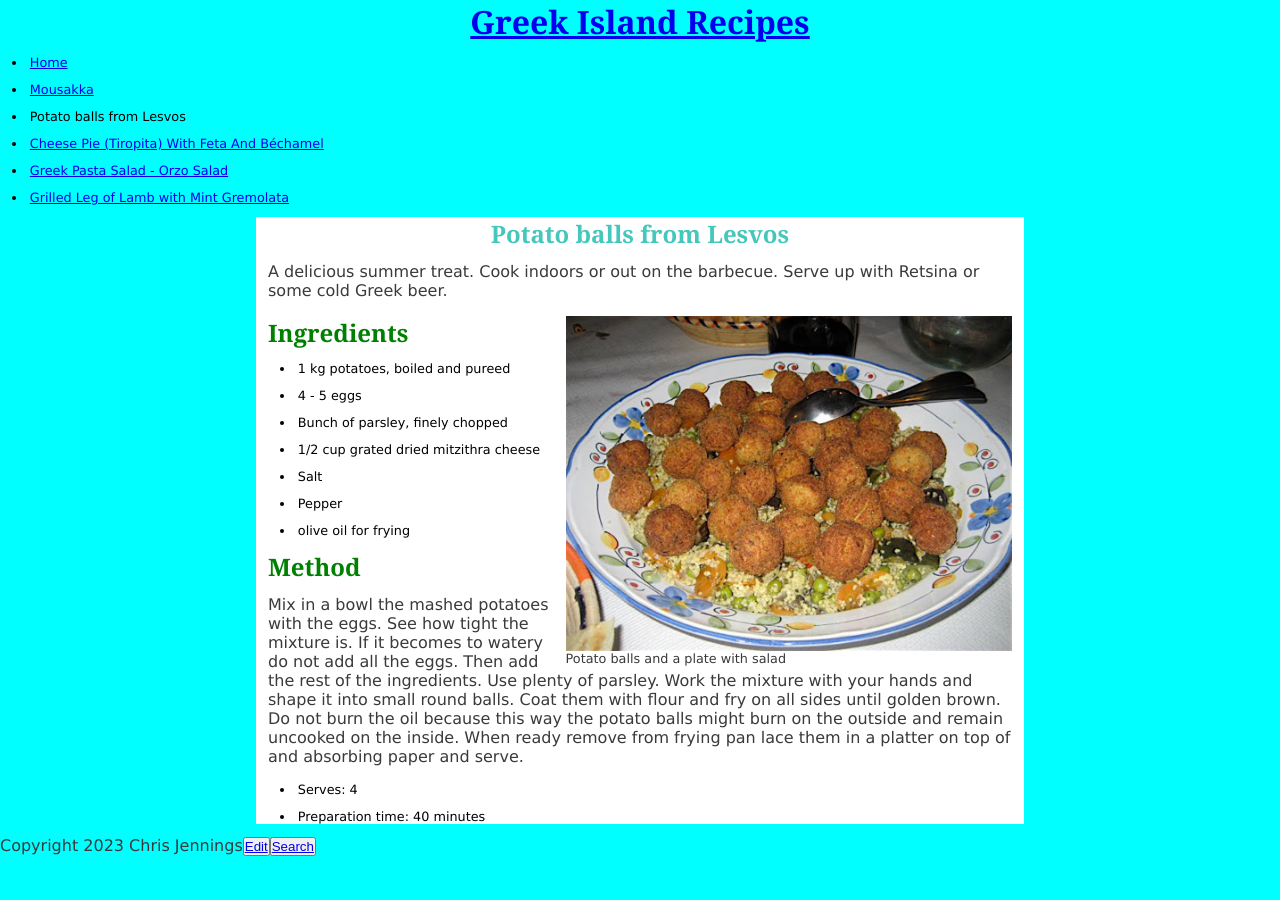
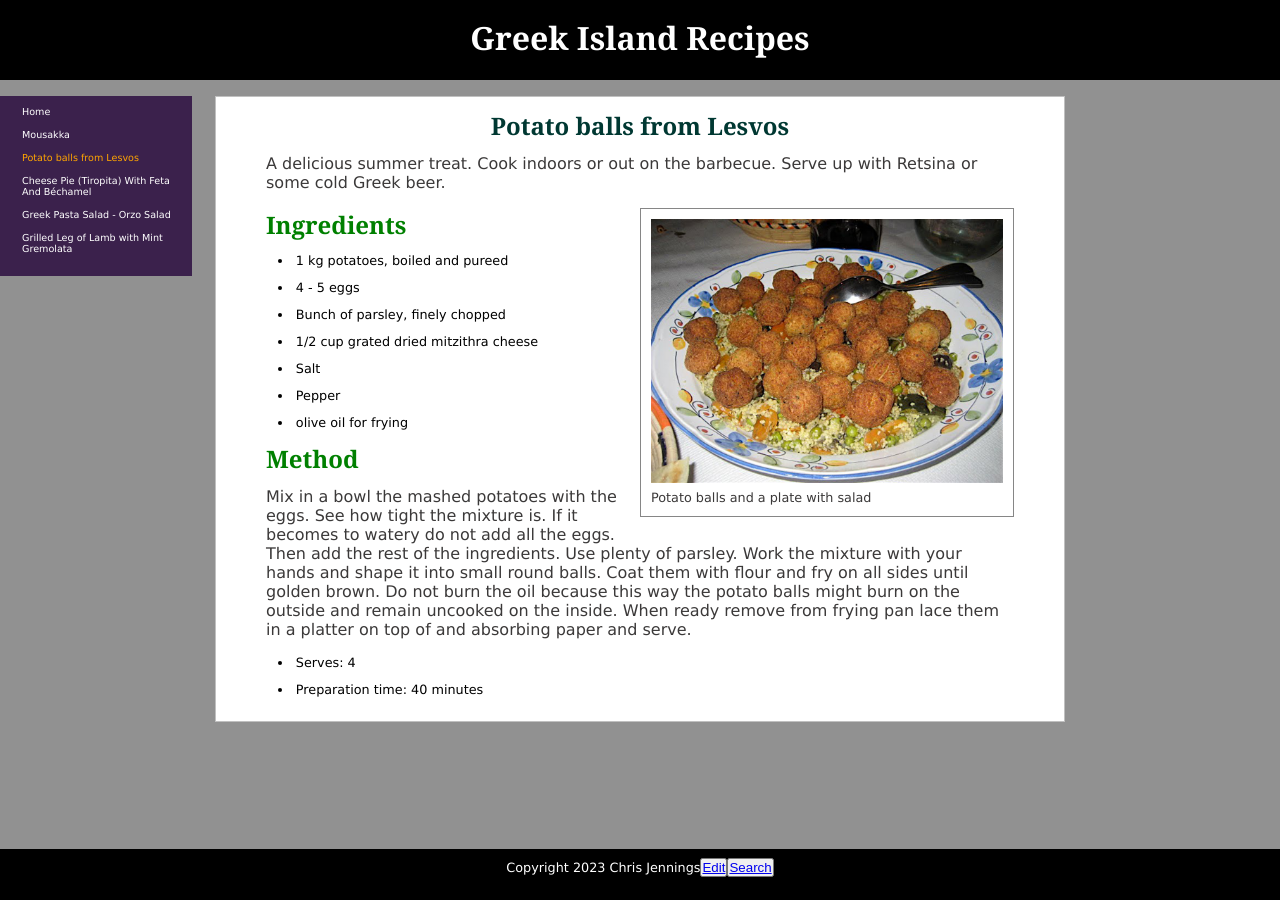
Before and after one commit to chrisatbrookes/greekrecipes, a Jekyll site: the page built from _recipes/recipe1.md, in a window 1280 px wide. Built offline with Jekyll 4.4.1, drawn with Linux system fonts in a browser that asks for light colours.

Commit message:
Update recipes.css

```diff
--- a/styles/recipes.css
+++ b/styles/recipes.css
@@ -15,12 +15,23 @@
 /* the rest is up to you */
 
 body {
-
-  background-color: cyan;
+  background-color: rgb(145, 145, 145);
+  padding-top: 6em;
 }
 
+.recipeshome {
+  background-color: white;
+  padding-top: 1em;
+  margin-top: 0;
+}
+
+.recipeshome header {
+  display:none;
+}
+
+
 h1 {
-  color: rgb(69, 200, 187);
+  color: rgb(0, 56, 50);
   margin-bottom: 12px;
   text-align: center;
 }
@@ -34,26 +45,91 @@ h1,h2 {
   font-family: Georgia, 'Times New Roman', Times, serif;
 }
 
+
+.listing h1 {
+  text-align: left;
+}
+
+.recipe-teaser h1 a {
+  text-decoration: none;
+  color: rgb(18, 101, 146);
+  /* padding: 10px; */
+}
+
+.recipe-teaser a:hover {
+  color: chocolate;
+}
+
 p {
 color:rgb(59, 57, 57);
 margin-bottom:1em;
 }
 
+.recipeshome p {
+  font-size: 1.2em;
+}
+
+.recipeshome main p:first-of-type {
+  color:rgb(255, 255, 255);
+  font-size: 1.4em;
+  background-color: rgb(75, 124, 173);
+  padding: 4px;
+}
+
+header {
+  text-align: center;
+  background-color: black;
+  position:fixed;
+  top: 0;
+  padding: 1em 0;
+  width: 100%;
+  z-index: 1;
+  height:5rem;
+}
+
+header h1 a {
+  text-decoration: none;
+  color:white;
+}
+
 main {
-width: 60%;
+width: 70%;
 max-width:850px;
 /* border:1px solid purple; */
-padding: 0 12px;
+padding: 12px 50px;
 margin:0 auto;
 background-color: white;
+border: 1px solid silver;
+overflow: auto;
 }
 
-img {
-width:60%;
-float:right;
+.home {
+  width: 60%;
+  /* float:right; */
+  margin: 2em auto;
+}
+
+.home img {
+width:100%;
 }
 
 
+
+footer {
+  position: fixed;
+  bottom: 0;
+  width:100%;
+  height: 4em;
+  background-color: black;
+  font-size: .8em;
+
+}
+
+footer p {
+  text-align: center;
+  color:white;
+  line-height: 3;
+}
 
 ul {
   margin-left: 12px;
@@ -67,8 +143,115 @@ margin-bottom: 12px;
 list-style-position: inside;
 }
 
+img {
+  width: 100%;
+  /* float:right; */
+  /* margin-left: 5px; */
+}
+
 .caption {
   font-size: .8em;
+  /* float:right; */
+  width:50%;
+  text-align: center;
+}
+
+p:has(img) {
   float:right;
-  width:60%;
+  border:1px solid rgb(134, 134, 134);
+  width: 50%;
+  padding: 10px;
+  margin-left: 1em;
 }
+
+/* p:nth-child(n+6):has(img) {
+  float:right;
+  border:1px solid rgb(135, 135, 135);
+  width: 50%;
+  padding: 10px;
+  margin-left: 1em;
+  } */
+
+
+
+/* the menu */
+
+nav a {
+  color: white;
+  text-decoration: none;
+}
+
+nav {
+  background-color: rgba(43, 13, 64, 0.84);
+  display: block;
+  /* border: 1px solid red; */
+  width: 15%;
+  padding: 10px;
+  margin: 0;
+  min-width: 120px;
+  position:fixed;
+  top:6em;
+  left:0;
+  z-index: 12;
+}
+
+nav ul {
+  list-style: none;
+}
+
+nav ul li {
+font-size: .6rem;
+}
+
+.recipehere {
+  color:orange;
+  }
+
+.recipe-teaser {
+  border:1px solid rgb(161, 161, 161);
+  padding: 1em;
+  flex-basis: 300px;
+  flex-grow: 1;
+  margin:1em;
+}
+
+.list {
+  display:flex;
+  flex-wrap: wrap;
+  justify-content: space-between;
+}
+
+
+  /* now comes the media queries */
+
+
+  @media screen and (max-width: 700px) {
+
+    nav {
+    margin:0;
+    position: static;
+    width:100%;
+    }
+
+    nav ul {
+    font-size:1rem;
+    }
+
+      main {
+      width: 100%;
+      }
+
+      body {
+      background-color: white;
+      padding-top: 5em;
+    }
+
+
+    p:has(img) {
+      float:none;
+      width:100%;
+      padding: 10px;
+margin-left: 0;
+    }
+
+  }
```
